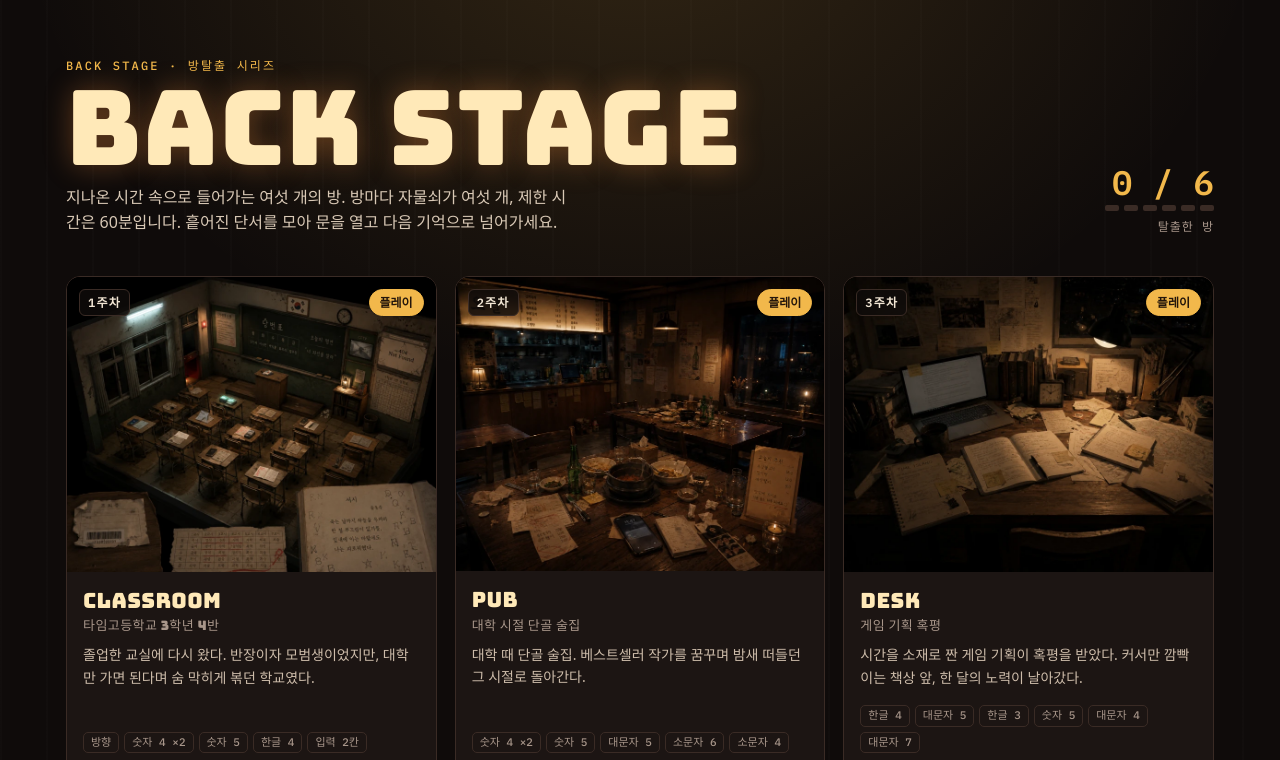
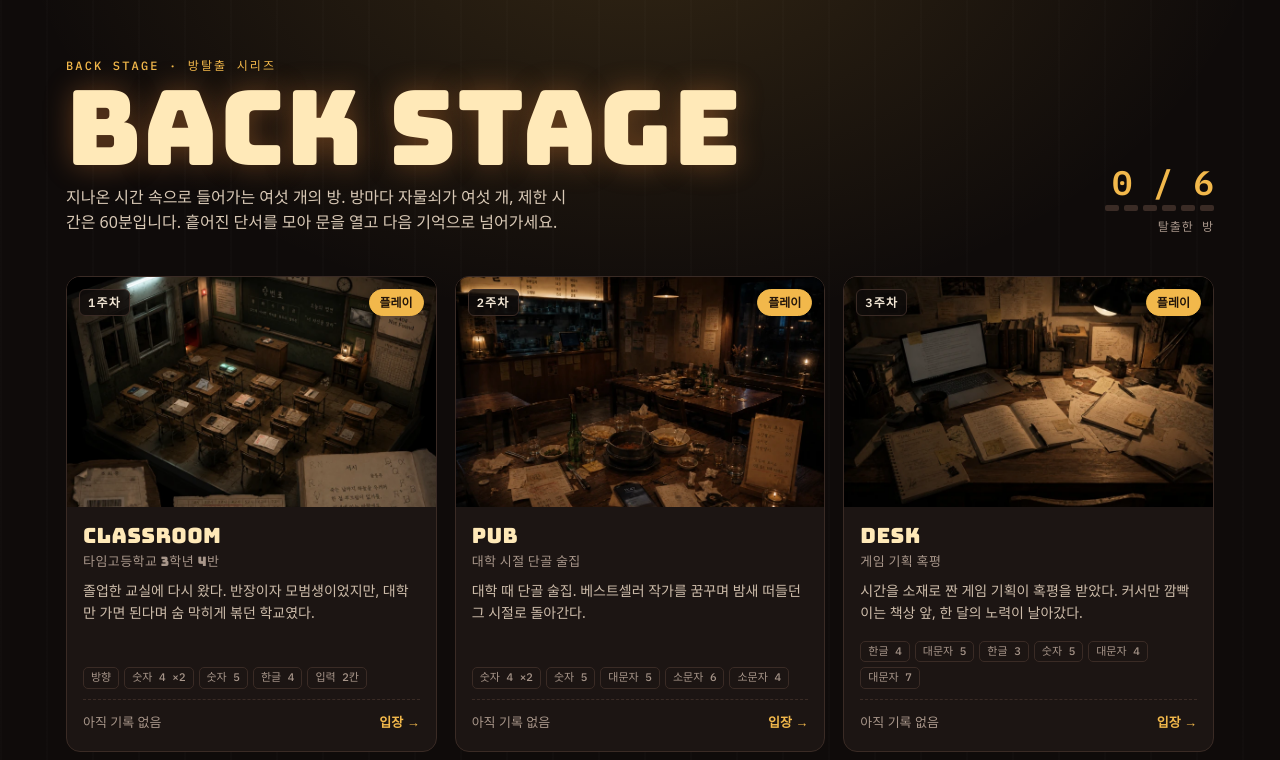
Before and after one commit to Y-JaeHyun/C-LOCK, a plain HTML site: page index.html in a window 1280 px wide. Shown: the top 760 px of the page. Drawn offline with Linux system fonts and the light colour scheme; a web font is replaced by a local one.

Commit message:
Keep theme-select thumbnails at one aspect ratio
Co-Authored-By: Claude Opus 5.5 <noreply@anthropic.com>

```diff
--- a/index.html
+++ b/index.html
@@ -47,8 +47,9 @@ h1 { margin: 6px 0 10px; font-family: var(--f-display); font-weight: 400; font-s
 .grid { list-style: none; margin: 0; padding: 0; display: grid; grid-template-columns: repeat(3, minmax(0, 1fr)); gap: 18px; }
 .room { position: relative; display: flex; flex-direction: column; height: 100%; border: 1px solid var(--line); border-radius: 14px; overflow: hidden; background: var(--card); color: inherit; text-decoration: none; transition: transform .18s ease, border-color .18s ease, box-shadow .18s ease; }
 a.room:hover, a.room:focus-visible { transform: translateY(-3px); border-color: var(--gold); box-shadow: 0 14px 40px rgba(0,0,0,.45), 0 0 0 1px rgba(242,184,75,.25); outline: none; }
-.thumb { position: relative; aspect-ratio: 16 / 9; background: #000; }
-.thumb img { display: block; width: 100%; height: 100%; object-fit: cover; }
+/* every thumbnail is the same 16:10 box; the image is cropped to fit, so a portrait poster can't stretch its card */
+.thumb { position: relative; aspect-ratio: 16 / 10; overflow: hidden; background: #000; }
+.thumb img { position: absolute; inset: 0; display: block; width: 100%; height: 100%; object-fit: cover; }
 .room.locked .thumb img { filter: grayscale(.85) brightness(.45); }
 .room.locked .thumb::after { content: ""; position: absolute; inset: 0; background: repeating-linear-gradient(135deg, rgba(0,0,0,.25) 0 6px, transparent 6px 12px); }
 .wk { position: absolute; left: 12px; top: 12px; z-index: 1; font-family: var(--f-mono); font-size: 12px; font-weight: 600; letter-spacing: .1em; background: rgba(15,11,10,.82); border: 1px solid var(--line); border-radius: 6px; padding: 3px 8px; }
@@ -127,7 +128,7 @@ const THEMES = [
   { wk: 5, title: 'STAGE', sub: '나다운 길', href: 'w5/index.html', poster: 'w5/assets/poster.webp',
     story: '남들이 괜찮다는 길만 따라가다 나다운 삶을 잊었다. 이번엔 내 발걸음이 향하는 방향을 따라가 본다.',
     locks: ['숫자 5', '대문자 5 ×5'] },
-  { wk: 6, title: 'TIME CASINO', sub: '쉬는 시간의 내기', href: 'w6/index.html', poster: 'w6/assets/poster.webp',
+  { wk: 6, title: 'TIME CASINO', sub: '쉬는 시간의 내기', href: 'w6/index.html', poster: 'w6/assets/poster.webp', pos: 'center 22%',
     story: '공부만 하던 곳이라 기억했던 학교. 쉬는 시간마다 친구들과 걸던 사소한 내기가 카지노가 되어 펼쳐진다.',
     locks: ['숫자 4', '대문자 8', '대문자 5', '대문자 4', '숫자 키패드', '대문자 키패드'] },
 ];
@@ -151,7 +152,7 @@ for (const t of THEMES) {
   const pill = rec ? ['clear', '탈출 성공'] : playable ? ['play', '플레이'] : ['', '준비 중'];
   el.innerHTML = `
     <div class="thumb"><span class="wk">${t.wk}주차</span><span class="pill ${pill[0]}">${pill[1]}</span>
-      <img src="${t.poster}" alt="${t.title} 테마 이미지" loading="lazy"></div>
+      <img src="${t.poster}" alt="${t.title} 테마 이미지" loading="lazy" style="object-position:${t.pos || 'center'}"></div>
     <div class="body">
       <h2 class="en">${t.title}<small>${t.sub}</small></h2>
       <p>${t.story}</p>
```
